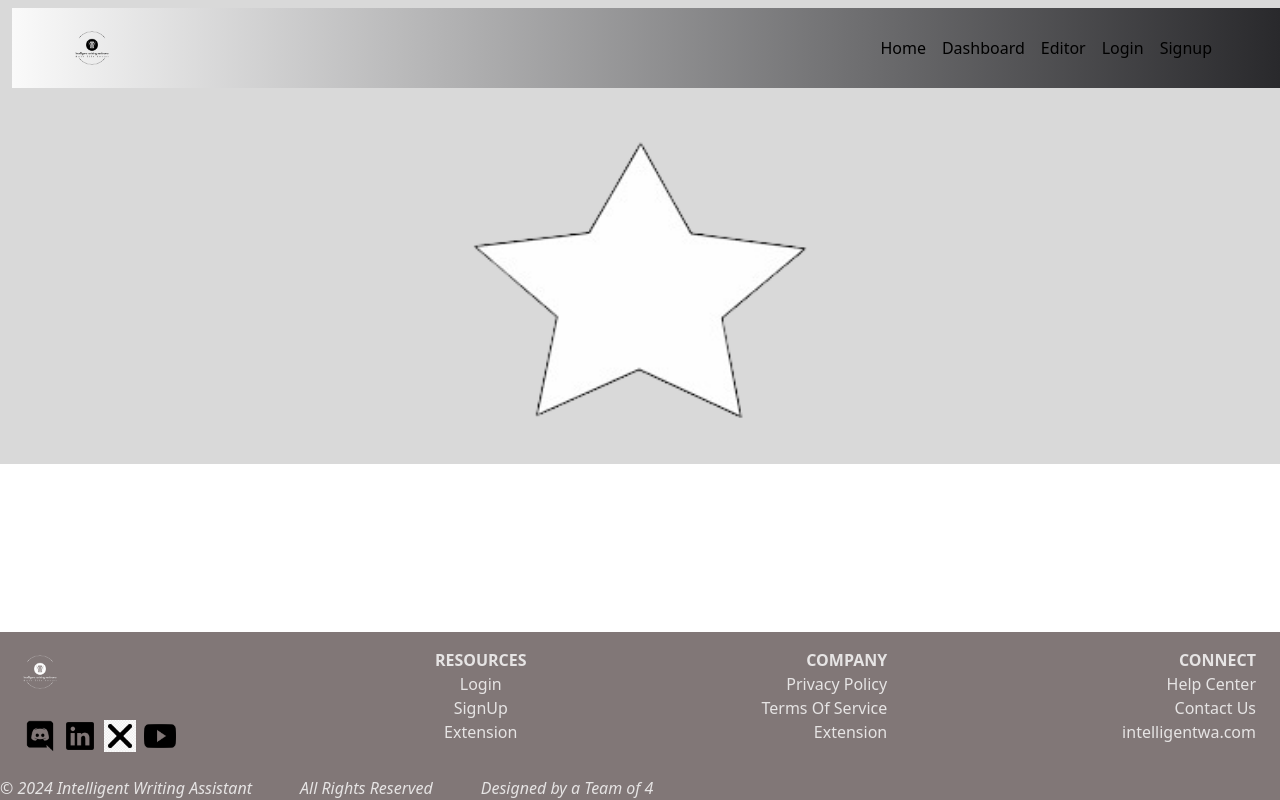
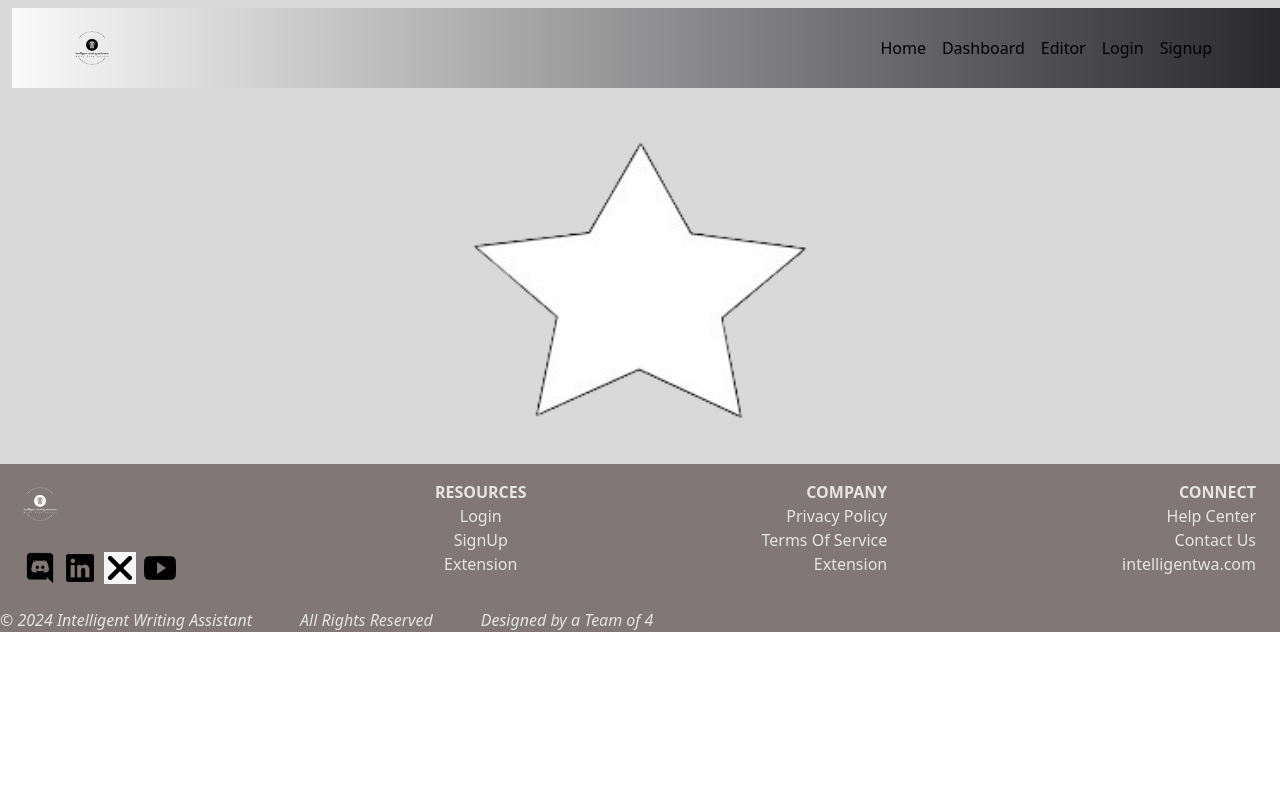
Before and after one commit to Robertpaschal/Portfolio_Project, a React (Create React App) app in the folder Writing_assistant/frontend/: page / in a window 1280 px wide. Built offline with nearby package versions, Linux system fonts and the light colour scheme.

Commit message:
refactor: Update Footer component styling and content

```diff
--- a/Writing_assistant/frontend/src/components/Footer.js
+++ b/Writing_assistant/frontend/src/components/Footer.js
@@ -7,7 +7,7 @@ import youtube from '../assets/images/logo-youtube.png'
 
 const Footer = () => {
   return (
-    <div className='absolute bottom-0 w-full items-center justify-center text-white/80'>
+    <div className=' bottom-0 w-full items-center justify-center text-white/80'>
       <footer className=' h-70  bg-[#817777]'>
         <div className='flex justify-between items-center '>
           <div className='flex flex-col'>
```
